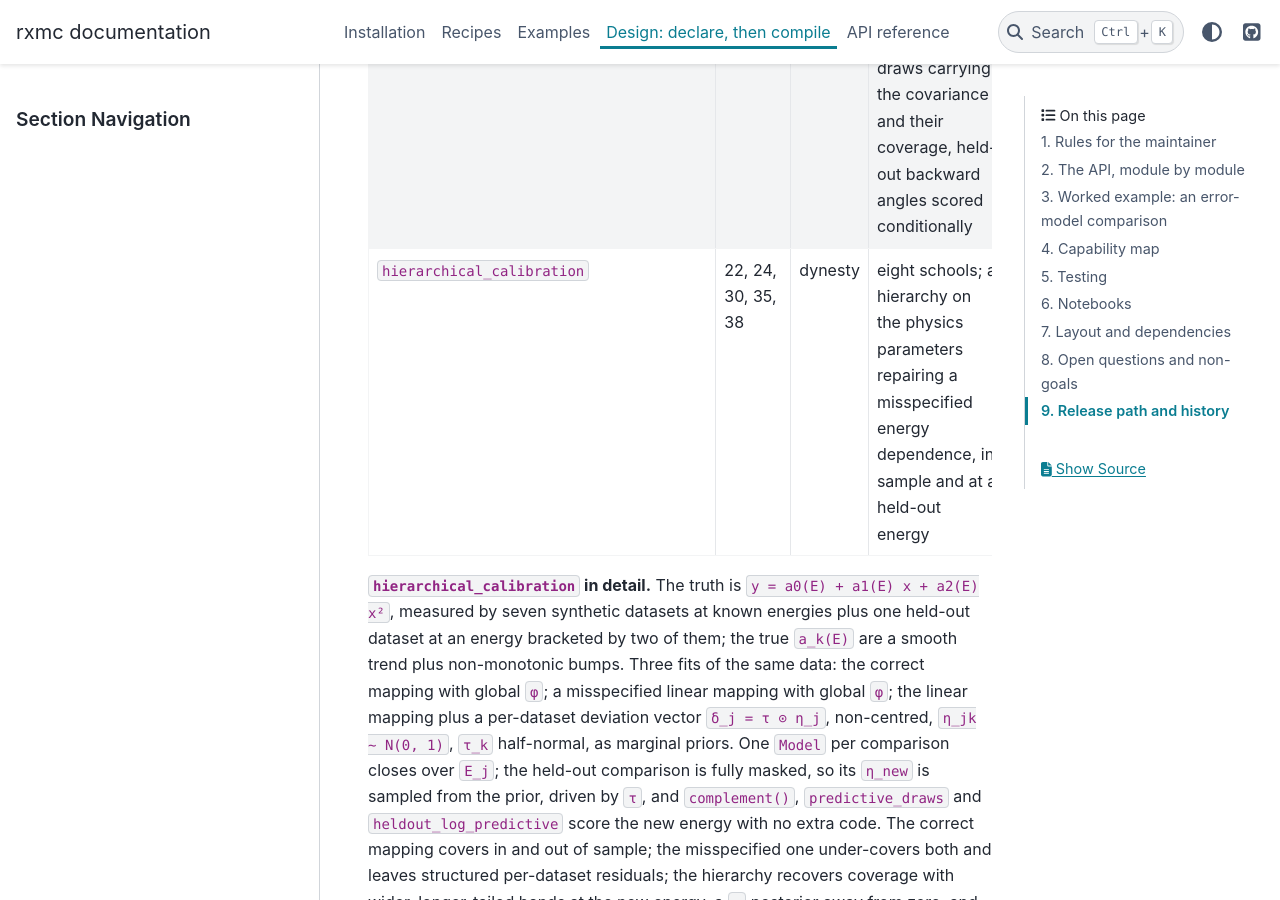
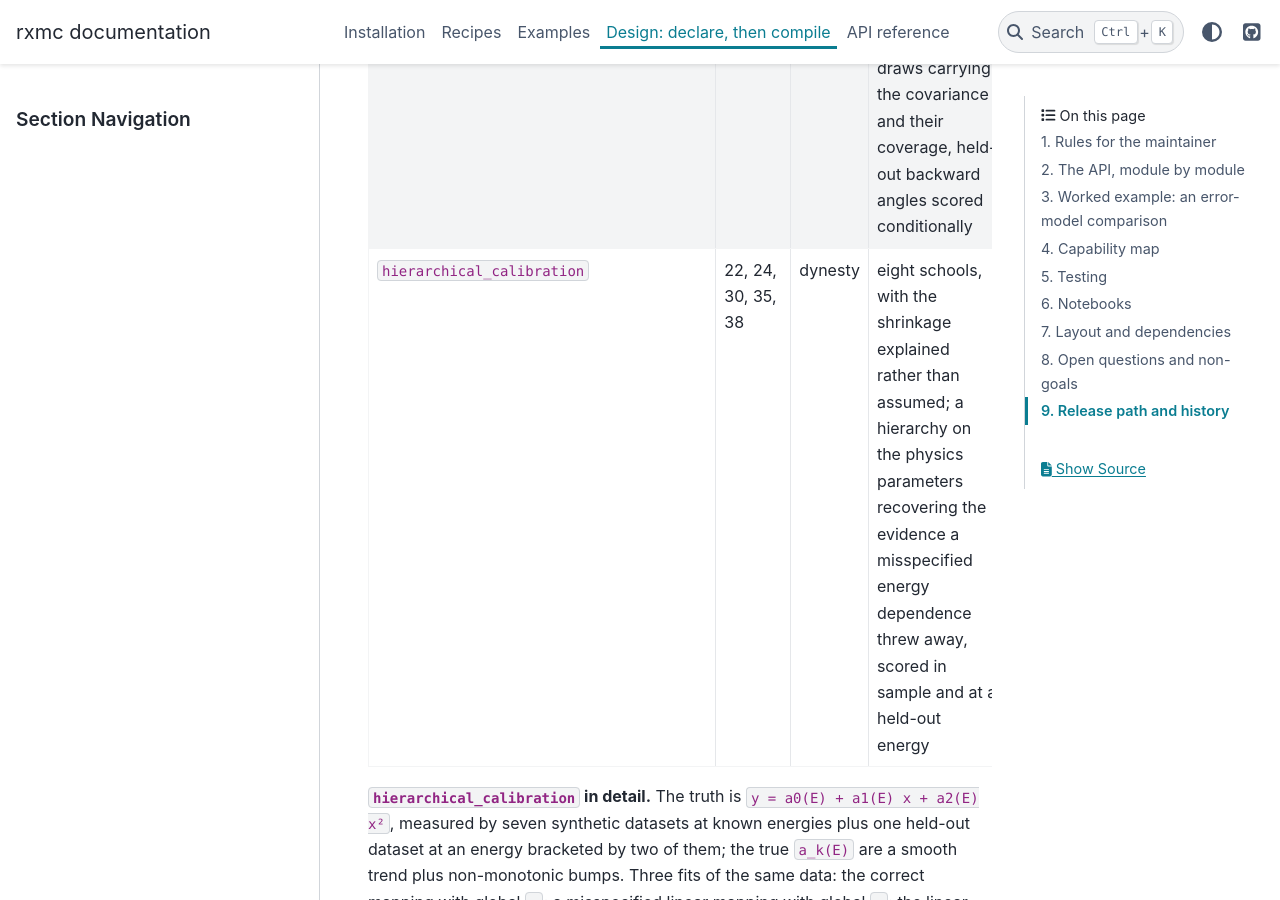
Before and after one commit to beykyle/rxmc, a Sphinx documentation site: the page built from docs/design.md, in a window 1280 px wide and 900 px high, scrolled down 20175 px. Built offline with Sphinx 7.4.7 and the PyData theme 0.15.4, drawn with Linux system fonts in a browser that asks for light colours; pages that are not in the unit, such as notebooks, are missing from menus; the version number could not be read and is left out.

Commit message:
Rework hierarchical_calibration: BDA3, smaller bumps, new plots
- Eight schools now stands on its own: BDA3 cited and linked, the data
  explained, and no pooling / complete pooling / partial pooling laid out
  before the non-centred spelling, so a reader need not have read chapter 5
- The bumps are 65 % of their old size, chosen by an A/B at the notebook's real
  sampler settings rather than by eye.  The misspecified fit still fails
  clearly (coverage error 0.52 in sample, 0.45 held out) while the hierarchy
  repairs both to 0.18 and wins the held-out score, 20.3 against 7.7
- New plot: y_true(x; E) and y_data(x; E) at several energies, colour-coded by
  energy, offset in y for legibility and labelled with plt.text
- New plot: predictive draws after calibration in that same layout, with the
  three cases told apart by hatching rather than colour
- The hierarchy ties the correct mapping on evidence (142.28 against 143.07)
  while both sit 230 log units above the misspecified fit, and pays for its
  held-out prediction in width: 0.202 against 0.062
- Fixes the narrative that called an absolute error of 0.03 "honest 3 % errors"
- The general pass: the 81-line case builder is now three cells, LaTeX
  throughout, plotstyle, links

```diff
--- a/docs/design.md
+++ b/docs/design.md
@@ -630,7 +630,7 @@
 | `error_scale_and_usu` | 34 | emcee | a global scale on the reported errors under both likelihoods; a USU offset on the technique we suspect | 90 s |
 | `local_optical_model_calibration` | 4, 12, 14, 15, 16, 21, 26 | dynesty | EXFOR O1199007, p + ⁴⁰Ca at 35 MeV, which quotes no systematics: the unit contract, three error models against a potential wrong at the 30 % level, the singular guard, tempering and its coverage, other drivers | 1565 s |
 | `alpha_ca_error_model_comparison` | 10, 11, 13, 17, 18 | dynesty | real ⁴⁴Ca(α,α) data, a four-parameter potential, the ladder by evidence with the Jacobian, predictive draws carrying the covariance and their coverage, held-out backward angles scored conditionally | 1394 s |
-| `hierarchical_calibration` | 22, 24, 30, 35, 38 | dynesty | eight schools; a hierarchy on the physics parameters repairing a misspecified energy dependence, in sample and at a held-out energy | 937 s (alongside another notebook) |
+| `hierarchical_calibration` | 22, 24, 30, 35, 38 | dynesty | eight schools, with the shrinkage explained rather than assumed; a hierarchy on the physics parameters recovering the evidence a misspecified energy dependence threw away, scored in sample and at a held-out energy | 748 s |
 
 **`hierarchical_calibration` in detail.**  The truth is
 `y = a0(E) + a1(E) x + a2(E) x²`, measured by seven synthetic datasets at
```
Also changed, not shown: 1 other file.
